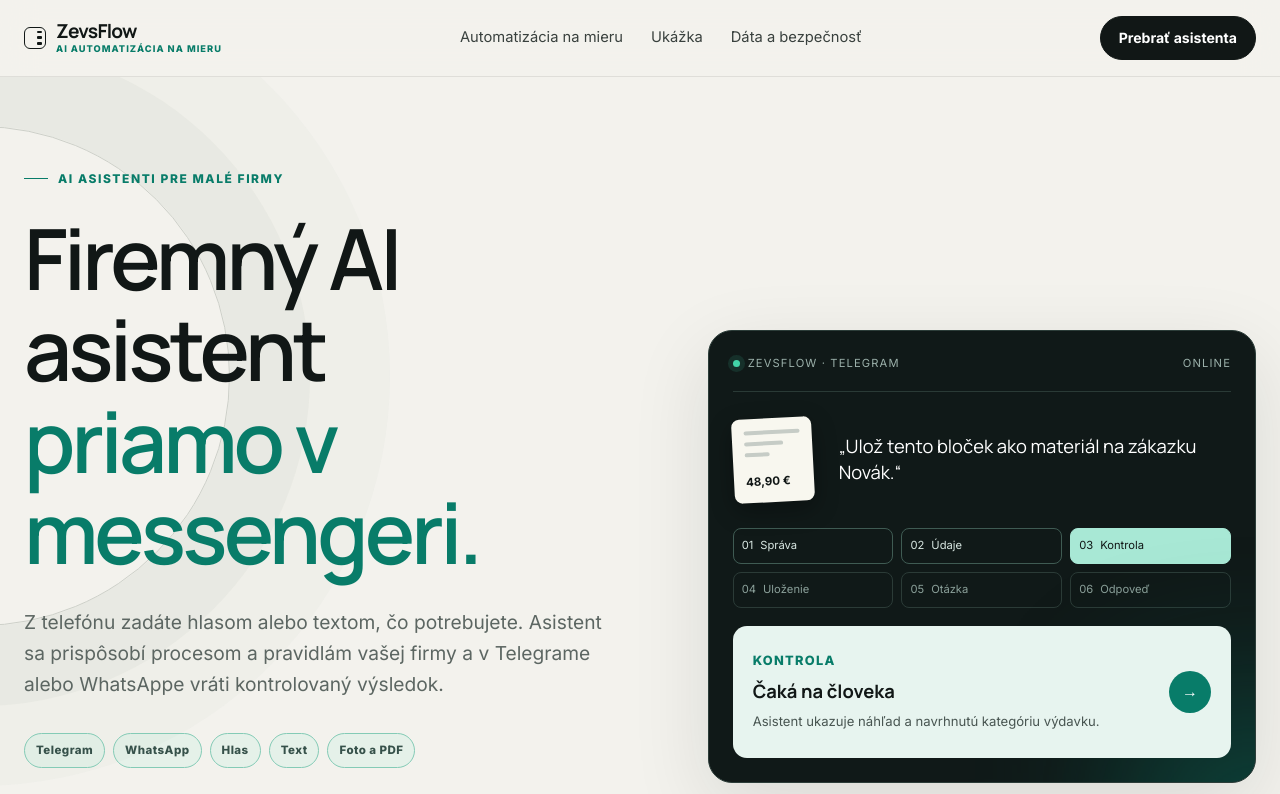
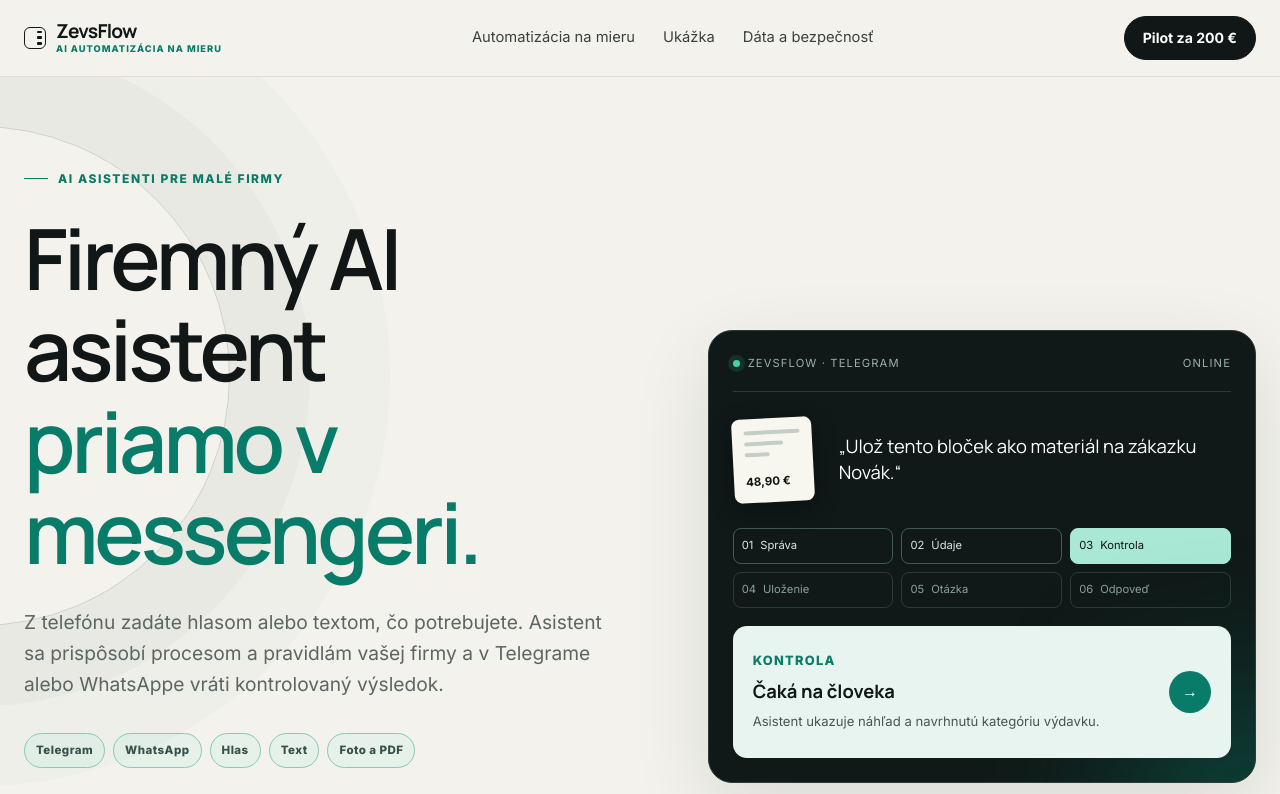
Before and after one commit to Mykh-Ai/zevsflow-site, a Next.js app: page / in a window 1280 px wide. Shown: the top 794 px of the page. Built offline with nearby package versions, Linux system fonts and the light colour scheme.

Commit message:
Link site navigation to the pilot flow

```diff
--- a/app/site-chrome.tsx
+++ b/app/site-chrome.tsx
@@ -18,7 +18,7 @@ export function SiteHeader() {
           <Link href="/#ukazka">Ukážka</Link>
           <Link href="/data-a-bezpecnost">Dáta a bezpečnosť</Link>
         </nav>
-        <Link className="button button-small" href="/#kontakt">Prebrať asistenta</Link>
+        <Link className="button button-small" href="/pilot">Pilot za 200 €</Link>
       </div>
     </header>
   );
@@ -31,7 +31,7 @@ export function SiteFooter() {
         <div>
           <Link className="brand" href="/#top"><Mark />ZevsFlow</Link>
           <p>AI automatizácia na mieru cez asistentov v Telegrame a WhatsAppe.</p>
-          <p className="preview-status">Súkromný pracovný náhľad · nie verejná ponuka</p>
+          <Link className="footer-link" href="/pilot">Pilot jedného procesu za 200 €</Link>
         </div>
         <div>
           <strong>Prevádzkovateľ</strong>
```
